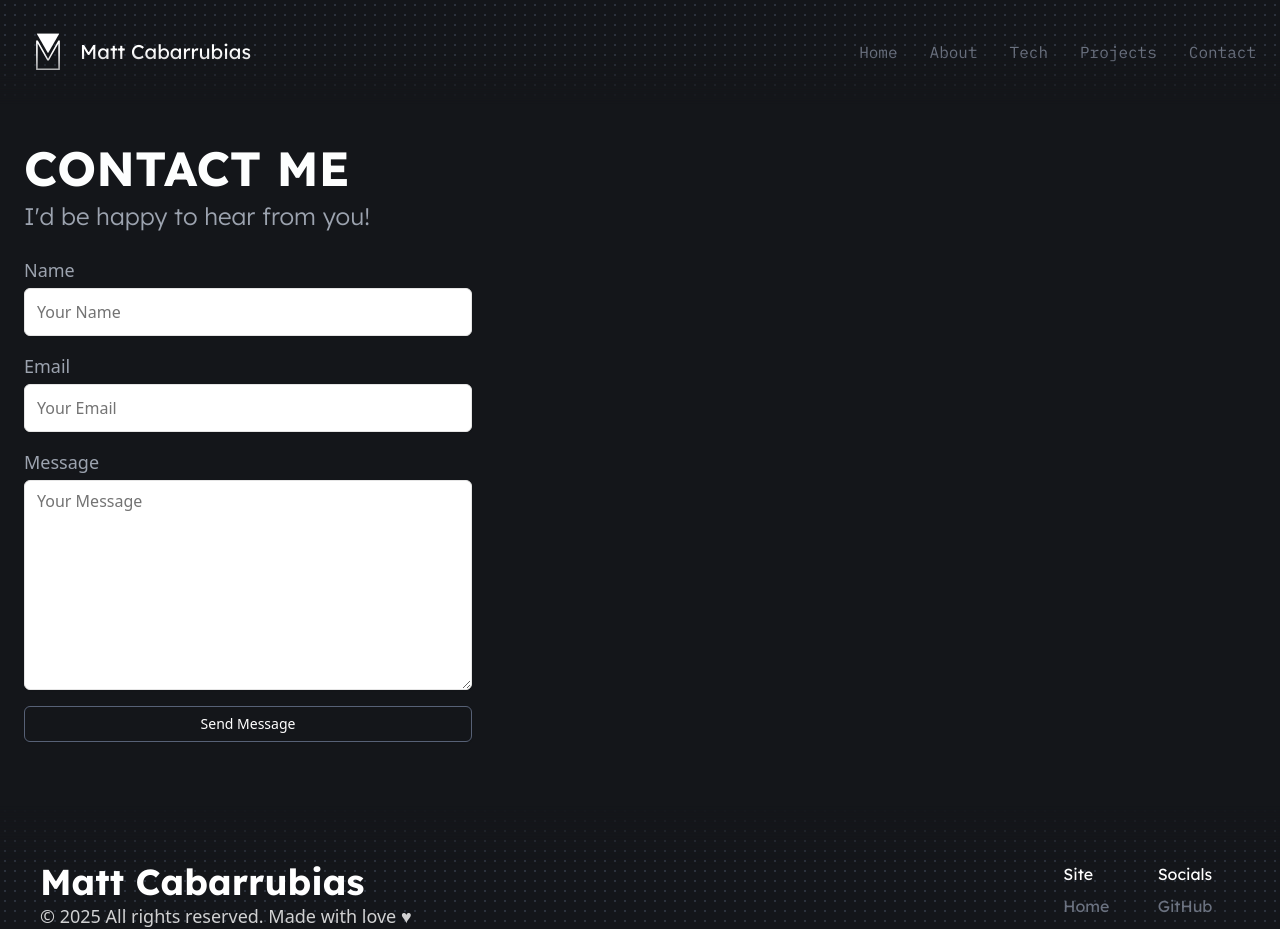
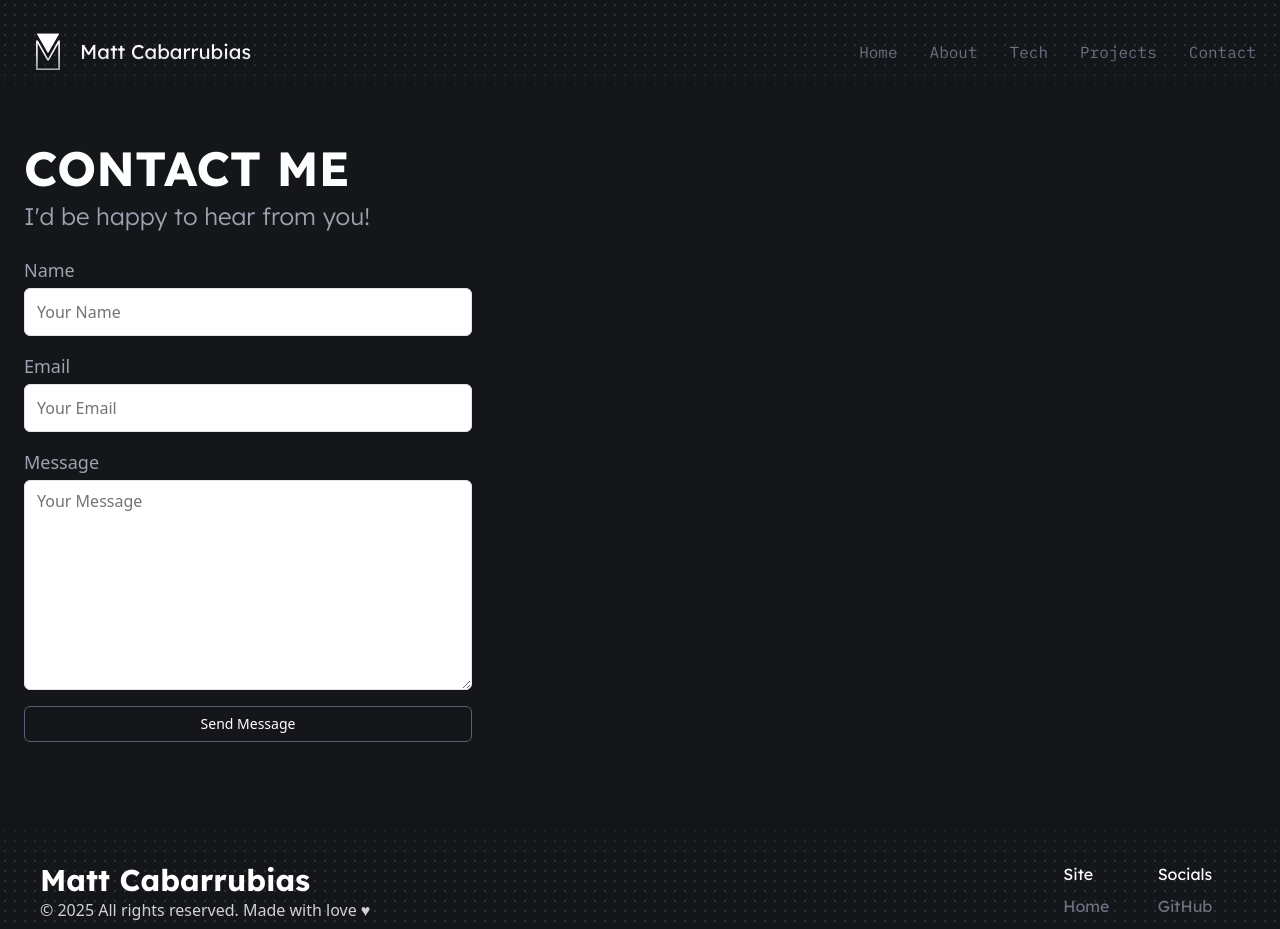
Before and after one commit to devliqht/portfolio, a React (Vite) app: page /contact in a window 1280 px wide. Shown: the top 929 px of the page. Built offline with nearby package versions, Linux system fonts and the light colour scheme.

Commit message:
FOOTER: adjusted text size

```diff
--- a/src/components/Footer.tsx
+++ b/src/components/Footer.tsx
@@ -18,8 +18,8 @@ const Footer = () => {
     <div className="flex flex-col px-4 items-center">
     <div className="container flex flex-col md:flex-row gap-8 justify-between items-start pt-8 md:p-6">
         <div className="md:text-left">
-          <h4 className="text-2xl md:text-4xl font-bold lexend-deca-700">Matt Cabarrubias</h4>
-          <p className="text-md md:text-lg opacity-80">© 2025 All rights reserved. Made with love ♥︎</p>
+          <h4 className="text-2xl md:text-3xl font-bold lexend-deca-700">Matt Cabarrubias</h4>
+          <p className="text-md opacity-80">© 2025 All rights reserved. Made with love ♥︎</p>
           <div className="flex flex-row my-4 gap-2">
             <FaReact size={FooterIconSize}></FaReact>
             <FaJs size={FooterIconSize}></FaJs>
```
